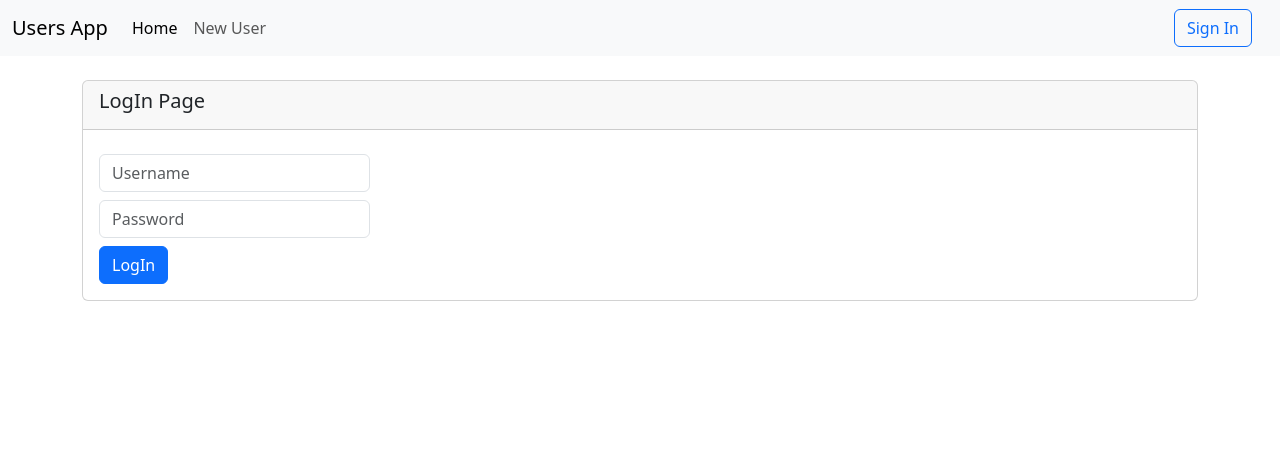
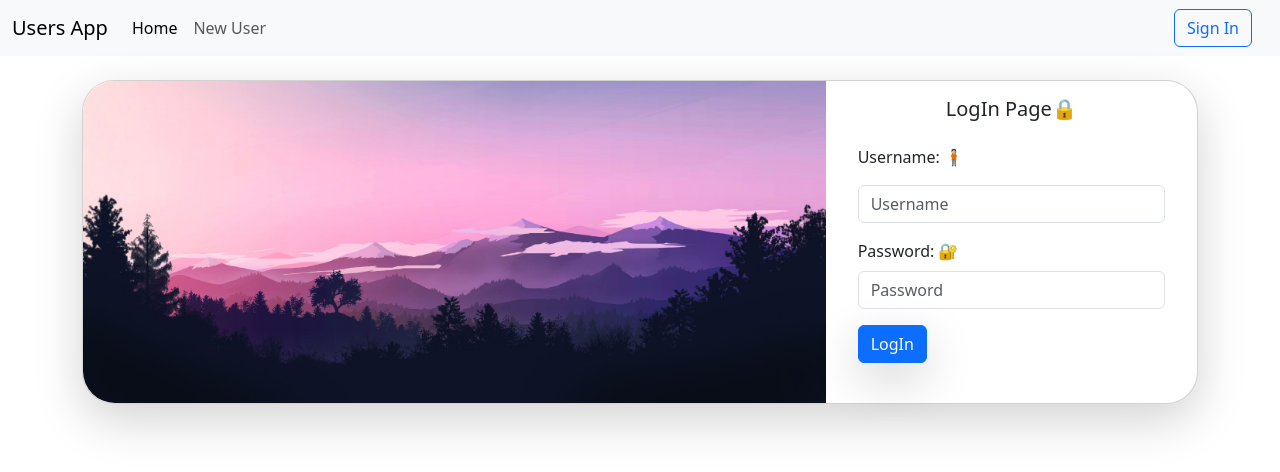
Before and after one commit to LuisWork/5-userapp-angular-frontend, an Angular app: page /login in a window 1280 px wide. Shown: the top 472 px of the page. Built offline with nearby package versions, Linux system fonts and the light colour scheme.

Commit message:
Estilando componente Login

```diff
--- a/src/app/components/auth/auth.component.html
+++ b/src/app/components/auth/auth.component.html
@@ -1,12 +1,23 @@
-<div class="card">
-    <div class="card-header">
-        <h5 class="card-title">LogIn Page</h5>
-    </div>
-    <div class="card-body">
-        <form (ngSubmit)="onSubmit()">
-            <input name="username" class="form-control my-2 w-25" autocomplete="off" placeholder="Username" [(ngModel)]="user.username">
-            <input name="password" type="password" class="form-control my-2 w-25" placeholder="Password" [(ngModel)]="user.password">
-            <button class="btn btn-primary" type="submit">LogIn</button>
-        </form>
+<div class="card mb-3 w-90 shadow-lg rounded-5">
+    <div class="row g-0">
+        <div class="col-8 bg-primary rounded-start-5"
+            style="background-image: url('../../../assets/img/minimal.jpg'); background-position: bottom; background-size: cover;">
+        </div>
+        <div class="col">
+            <div class="card-body">
+                <h5 class="card-title text-center">LogIn Page🔒</h5>
+                <div class="card-body col">
+                    <form (ngSubmit)="onSubmit()">
+                        <label for="username">Username: 🧍🏻</label>
+                        <input name="username" class="form-control my-3" autocomplete="off" placeholder="Username"
+                            [(ngModel)]="user.username">
+                        <label for="password">Password: 🔐</label>
+                        <input name="password" type="password" class="form-control my-2" placeholder="Password"
+                            [(ngModel)]="user.password">
+                        <button class="btn btn-primary my-2 shadow-lg" type="submit">LogIn</button>
+                    </form>
+                </div>
+            </div>
+        </div>
     </div>
 </div>
```
Also changed, not shown: src/assets/img/minimal.jpg (added), 1 other file (tests, documents, lock files or other folders).
